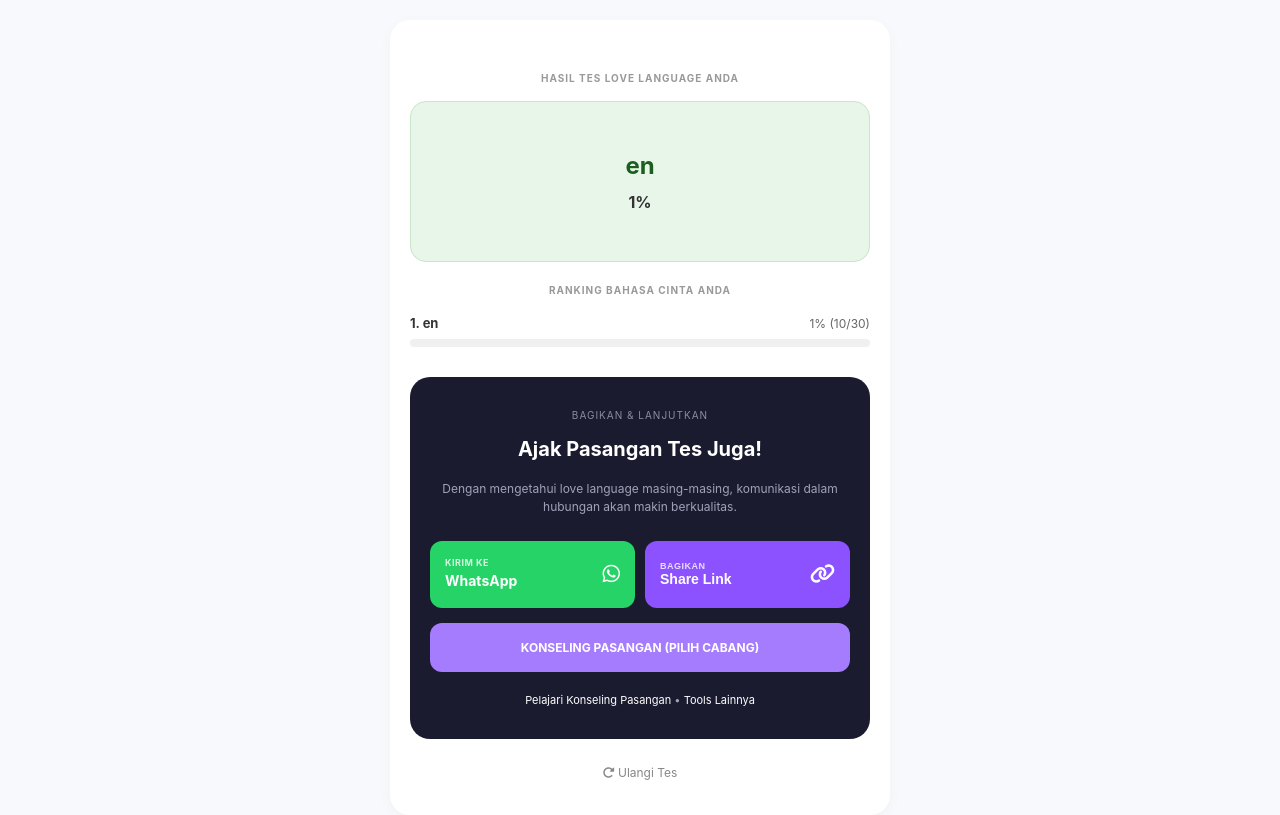
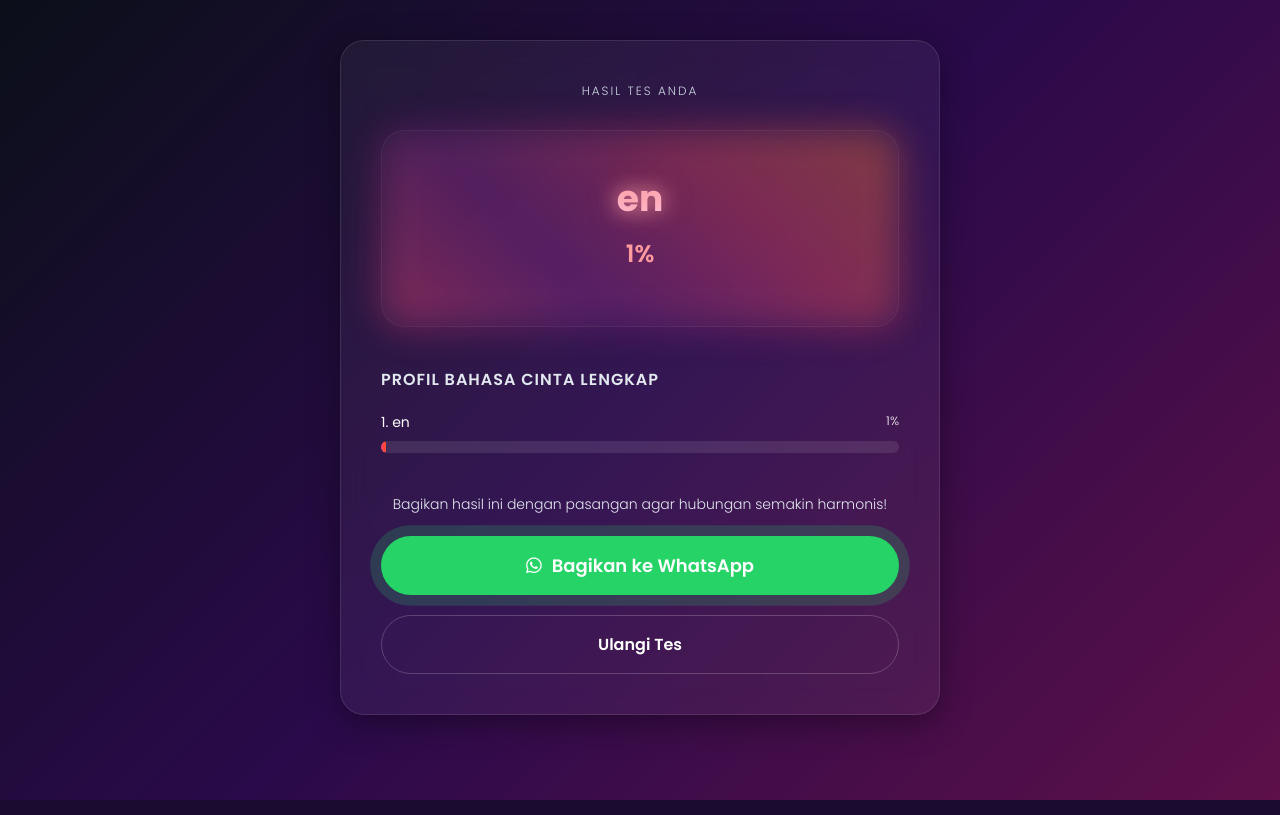
Before and after one commit to Illhm/Love_Language, a Flask app: template app/templates/result.html in a window 1280 px wide. Run offline with Flask 3, Linux system fonts and the light colour scheme; the template is opened without the code that fills it: most values are stand-ins (such as "Sample title", 1, 10 or a date in 2020).

Commit message:
Revamp Love Language Test UI with Modern Aesthetic
- Redesigned the entire application UI to use a "Modern & Romantic Aesthetic" featuring deep gradient backgrounds and glassmorphism cards.
- Implemented Google Fonts (Poppins).
- Updated the test page (`app/templates/test.html`) to use custom animated clickable cards instead of native radio buttons.
- Updated the results page (`app/templates/result.html`) with a glowing primary result title, animated progress bars for ranks, and a pulsating WhatsApp share button.
- Replaced hardcoded secret key in `app/app.py` with an environment variable.

```diff
--- a/app/app.py
+++ b/app/app.py
@@ -1,10 +1,11 @@
+import os
 import json
 import uuid
 from urllib.parse import quote
 from flask import Flask, render_template, request, redirect, url_for, session, flash
 
 app = Flask(__name__)
-app.secret_key = 'super_secret_key'  # In production, use a secure random key!
+app.secret_key = os.environ.get('SECRET_KEY', 'default_dev_key_only_change_in_prod')
 
 # Load questions from JSON
 with open('app/questions.json', 'r') as f:
--- a/app/static/style.css
+++ b/app/static/style.css
@@ -1,374 +1,381 @@
-/* Reset and Base Styles */
+@import url('https://fonts.googleapis.com/css2?family=Poppins:wght@300;400;600;700&display=swap');
+
 * {
-    box-sizing: border-box;
     margin: 0;
     padding: 0;
+    box-sizing: border-box;
 }
 
 body {
-    font-family: -apple-system, BlinkMacSystemFont, "Segoe UI", Roboto, Helvetica, Arial, sans-serif;
-    background-color: #f4f6f8;
-    color: #333;
-    line-height: 1.6;
+    font-family: 'Poppins', sans-serif;
+    background: linear-gradient(135deg, #0b0f19 0%, #2a0a4a 50%, #5d1049 100%);
+    background-attachment: fixed;
+    color: #ffffff;
+    min-height: 100vh;
+    display: flex;
+    justify-content: center;
+    align-items: flex-start; /* Changed from center to allow scrolling */
+    padding: 40px 20px;
 }
 
-.result-body {
-    background-color: #f8f9fc;
+.glass-container {
+    background: rgba(255, 255, 255, 0.05);
+    backdrop-filter: blur(16px);
+    -webkit-backdrop-filter: blur(16px);
+    border: 1px solid rgba(255, 255, 255, 0.1);
+    box-shadow: 0 8px 32px 0 rgba(0, 0, 0, 0.37);
+    border-radius: 24px;
+    padding: 40px;
+    width: 100%;
+    max-width: 600px;
+    margin: 0 auto;
+    animation: fadeInUp 0.8s ease-out forwards;
+    opacity: 0;
+    transform: translateY(20px);
 }
 
-.container, .result-container {
-    max-width: 500px;
-    margin: 0 auto;
-    padding: 20px;
+@keyframes fadeInUp {
+    to {
+        opacity: 1;
+        transform: translateY(0);
+    }
 }
 
-/* Home / Index */
-.hero {
+/* Typography */
+h1 {
+    font-weight: 700;
+    font-size: 28px;
+    margin-bottom: 10px;
     text-align: center;
-    background: white;
-    padding: 40px 20px;
-    border-radius: 16px;
-    box-shadow: 0 4px 12px rgba(0,0,0,0.05);
-    margin-top: 40px;
+    background: -webkit-linear-gradient(#ff9a9e, #fecfef);
+    -webkit-background-clip: text;
+    -webkit-text-fill-color: transparent;
 }
 
-.hero h1 {
-    color: #2c3e50;
-    margin-bottom: 10px;
+p {
+    font-weight: 300;
+    line-height: 1.6;
+    color: #e2e8f0;
 }
 
+/* Buttons */
 .btn {
     display: inline-block;
-    padding: 12px 24px;
-    border-radius: 8px;
+    width: 100%;
+    padding: 16px 24px;
+    border-radius: 50px;
+    border: none;
+    font-family: 'Poppins', sans-serif;
+    font-size: 16px;
+    font-weight: 600;
+    text-align: center;
     text-decoration: none;
-    font-weight: bold;
-    text-align: center;
     cursor: pointer;
-    border: none;
-    font-size: 16px;
+    transition: all 0.3s ease;
 }
 
 .btn-primary {
-    background-color: #651fff;
+    background: linear-gradient(90deg, #ff416c, #ff4b2b);
     color: white;
-    width: 100%;
-    margin-top: 20px;
+    box-shadow: 0 4px 15px rgba(255, 65, 108, 0.4);
 }
 
-/* Test UI */
-.test-container {
-    background: white;
-    border-radius: 16px;
-    box-shadow: 0 4px 12px rgba(0,0,0,0.05);
-    margin-top: 20px;
-    padding: 30px 20px;
+.btn-primary:hover {
+    transform: translateY(-3px) scale(1.02);
+    box-shadow: 0 8px 25px rgba(255, 65, 108, 0.6);
 }
 
-.test-container h1 {
+/* Specific to Index */
+.hero-subtitle {
     text-align: center;
-    font-size: 24px;
-    margin-bottom: 10px;
+    margin-bottom: 30px;
+    font-size: 14px;
+    opacity: 0.8;
 }
 
-.instruction-text {
-    text-align: center;
-    color: #666;
+.instructions-card {
+    background: rgba(0, 0, 0, 0.2);
+    padding: 20px;
+    border-radius: 16px;
+    margin-bottom: 20px;
     font-size: 14px;
-    margin-bottom: 20px;
 }
 
-/* Progress Bar Test */
-.progress-container {
-    background-color: #e0e0e0;
-    border-radius: 10px;
-    height: 8px;
-    width: 100%;
-    margin-bottom: 5px;
+.instructions-card ul {
+    margin-left: 20px;
+    margin-top: 10px;
 }
 
-.progress-bar {
-    background-color: #651fff;
+.instructions-card li {
+    margin-bottom: 8px;
+}
+
+.ethical-note {
+    background: rgba(255, 255, 255, 0.05);
+    border-left: 4px solid #ff9a9e;
+    padding: 15px;
+    border-radius: 8px;
+    font-size: 12px;
+    color: #cbd5e1;
+    margin-bottom: 30px;
+}
+
+/* Test Area */
+.test-header {
+    text-align: center;
+    margin-bottom: 30px;
+}
+
+.progress-wrapper {
+    background: rgba(255,255,255,0.1);
+    height: 8px;
+    border-radius: 10px;
+    margin-bottom: 10px;
+    overflow: hidden;
+}
+
+.progress-fill {
+    background: linear-gradient(90deg, #ff9a9e, #fecfef);
     height: 100%;
-    border-radius: 10px;
-    transition: width 0.3s ease;
+    width: 0%;
+    transition: width 0.4s ease;
 }
 
 .progress-text {
     text-align: right;
     font-size: 12px;
-    color: #888;
+    opacity: 0.7;
     margin-bottom: 30px;
 }
 
-/* A/B Questions */
 .question-block {
-    margin-bottom: 30px;
-    border-bottom: 1px solid #eee;
-    padding-bottom: 20px;
+    margin-bottom: 40px;
+    animation: fadeInUp 0.5s ease-out forwards;
 }
 
 .question-number {
-    font-weight: bold;
-    color: #555;
+    font-weight: 600;
+    color: #ff9a9e;
     margin-bottom: 15px;
-}
-
-.options-container {
-    display: flex;
-    flex-direction: column;
-    gap: 12px;
+    font-size: 14px;
+    text-transform: uppercase;
+    letter-spacing: 1px;
 }
 
 .option-card {
-    display: flex;
-    align-items: center;
-    padding: 15px;
-    border: 1px solid #ddd;
-    border-radius: 10px;
+    display: block;
+    background: rgba(255, 255, 255, 0.03);
+    border: 1px solid rgba(255, 255, 255, 0.1);
+    padding: 18px 20px;
+    border-radius: 16px;
+    margin-bottom: 12px;
     cursor: pointer;
-    transition: all 0.2s;
+    transition: all 0.3s ease;
+    position: relative;
+    overflow: hidden;
 }
 
 .option-card:hover {
-    background-color: #f9f9ff;
-    border-color: #651fff;
+    background: rgba(255, 255, 255, 0.08);
+    transform: translateY(-2px);
 }
 
 .option-card input[type="radio"] {
-    margin-right: 15px;
-    transform: scale(1.2);
-    accent-color: #651fff;
+    display: none; /* Hide default radio */
+}
+
+/* When selected */
+.option-card:has(input[type="radio"]:checked) {
+    background: rgba(255, 65, 108, 0.15);
+    border-color: #ff416c;
+    box-shadow: 0 0 15px rgba(255, 65, 108, 0.3);
 }
 
 .option-text {
     font-size: 15px;
-    color: #444;
+    color: #fff;
+    display: flex;
+    align-items: center;
 }
 
-/* Result UI */
-.result-container {
-    background: white;
-    border-radius: 20px;
-    box-shadow: 0 4px 15px rgba(0,0,0,0.03);
-    margin-top: 20px;
-    padding: 30px 20px;
+.option-card:has(input[type="radio"]:checked) .option-text {
+    color: #ff9a9e;
+    font-weight: 600;
 }
 
-.section-title {
+/* Flash Messages */
+.alert {
+    background: rgba(255, 65, 108, 0.2);
+    border: 1px solid #ff416c;
+    color: #ff9a9e;
+    padding: 15px;
+    border-radius: 10px;
+    margin-bottom: 20px;
     text-align: center;
-    font-size: 10px;
-    letter-spacing: 1px;
-    color: #999;
-    font-weight: bold;
-    margin: 20px 0 15px;
+    font-size: 14px;
 }
 
-.primary-card {
-    background-color: #e8f5e9;
-    border-radius: 16px;
-    padding: 30px 20px;
+/* Result Area */
+.result-header {
     text-align: center;
-    border: 1px solid #c8e6c9;
+    margin-bottom: 30px;
 }
 
-.icon-wrapper {
-    margin-bottom: 15px;
+.primary-lang-container {
+    text-align: center;
+    padding: 40px 20px;
+    background: rgba(255, 255, 255, 0.02);
+    border-radius: 24px;
+    border: 1px solid rgba(255, 255, 255, 0.05);
+    margin-bottom: 40px;
+    position: relative;
 }
 
-.icon-primary {
-    font-size: 32px;
-    color: #fbc02d;
+.primary-lang-container::before {
+    content: '';
+    position: absolute;
+    top: -2px; left: -2px; right: -2px; bottom: -2px;
+    background: linear-gradient(45deg, #ff416c, #8a2387, #e94057, #f27121);
+    z-index: -1;
+    filter: blur(20px);
+    opacity: 0.4;
+    border-radius: 26px;
+    animation: glowPulse 3s infinite alternate;
+}
+
+@keyframes glowPulse {
+    0% { opacity: 0.3; filter: blur(15px); }
+    100% { opacity: 0.6; filter: blur(25px); }
 }
 
 .primary-title {
-    color: #1b5e20;
-    font-size: 24px;
-    margin-bottom: 5px;
+    font-size: 36px;
+    font-weight: 700;
+    margin-bottom: 10px;
+    color: #fff;
+    text-shadow: 0 0 10px rgba(255,255,255,0.5);
+    animation: textGlow 2s infinite alternate;
 }
 
-.primary-percentage {
-    font-weight: bold;
-    font-size: 16px;
+@keyframes textGlow {
+    0% { text-shadow: 0 0 10px rgba(255,255,255,0.3); }
+    100% { text-shadow: 0 0 20px rgba(255,154,158,0.8), 0 0 30px rgba(255,154,158,0.6); }
+}
+
+.primary-percent {
+    font-size: 24px;
+    font-weight: 600;
+    color: #ff9a9e;
     margin-bottom: 15px;
 }
 
 .primary-desc {
-    font-size: 13px;
-    color: #555;
+    font-size: 14px;
+    opacity: 0.9;
+    max-width: 90%;
+    margin: 0 auto;
 }
 
-/* Ranking List */
-.ranking-list {
-    margin-bottom: 30px;
+/* Ranking Progress Bars */
+.rank-section {
+    margin-bottom: 40px;
+}
+
+.rank-title {
+    font-size: 16px;
+    font-weight: 600;
+    margin-bottom: 20px;
+    color: #e2e8f0;
+    text-transform: uppercase;
+    letter-spacing: 1px;
 }
 
 .rank-item {
-    margin-bottom: 15px;
+    margin-bottom: 20px;
 }
 
 .rank-header {
     display: flex;
     justify-content: space-between;
-    align-items: center;
-    margin-bottom: 5px;
-    font-size: 13px;
-    font-weight: bold;
-}
-
-.rank-name {
-    display: flex;
-    align-items: center;
-    color: #333;
-}
-
-.icon-small {
-    width: 20px;
-    margin-right: 8px;
-    text-align: center;
-}
-
-.rank-score {
-    color: #666;
-    font-weight: normal;
-    font-size: 12px;
+    font-size: 14px;
+    margin-bottom: 8px;
 }
 
 .rank-bar-bg {
-    background-color: #f0f0f0;
-    height: 8px;
-    border-radius: 4px;
+    background: rgba(255,255,255,0.1);
+    height: 12px;
+    border-radius: 10px;
     overflow: hidden;
 }
 
 .rank-bar-fill {
     height: 100%;
-    border-radius: 4px;
+    border-radius: 10px;
+    width: 0; /* Animated via JS */
+    transition: width 1.5s cubic-bezier(0.1, 0.8, 0.2, 1);
 }
 
-/* Colors for bars */
-.bg-green { background-color: #2e7d32; }
-.bg-purple { background-color: #651fff; }
-.bg-pink { background-color: #f50057; }
-.bg-red { background-color: #ff4081; }
-.bg-blue { background-color: #3d5afe; }
+/* Colors for the 5 bars */
+.color-0 { background: linear-gradient(90deg, #FF416C, #FF4B2B); }
+.color-1 { background: linear-gradient(90deg, #8E2DE2, #4A00E0); }
+.color-2 { background: linear-gradient(90deg, #f12711, #f5af19); }
+.color-3 { background: linear-gradient(90deg, #00b09b, #96c93d); }
+.color-4 { background: linear-gradient(90deg, #b20a2c, #fffbd5); }
 
-/* Action Card */
-.action-card {
-    background-color: #1a1b2f;
-    border-radius: 20px;
-    padding: 30px 20px;
+/* Share Button */
+.share-section {
     text-align: center;
-    color: white;
-    margin-top: 20px;
-}
-
-.action-subtitle {
-    font-size: 10px;
-    letter-spacing: 1px;
-    color: #8b8d9f;
-    margin-bottom: 10px;
-}
-
-.action-title {
-    font-size: 20px;
-    margin-bottom: 15px;
-}
-
-.action-desc {
-    font-size: 12px;
-    color: #a0a2b8;
-    margin-bottom: 25px;
-    line-height: 1.5;
-}
-
-.btn-group-row {
-    display: flex;
-    gap: 10px;
-    margin-bottom: 15px;
-}
-
-.btn-action {
-    flex: 1;
-    display: flex;
-    justify-content: space-between;
-    align-items: center;
-    padding: 15px;
-    border-radius: 12px;
-    text-decoration: none;
-    color: white;
-    border: none;
-    cursor: pointer;
-    text-align: left;
-}
-
-.btn-text {
-    display: flex;
-    flex-direction: column;
-}
-
-.btn-text small {
-    font-size: 9px;
-    font-weight: bold;
-    letter-spacing: 0.5px;
-    opacity: 0.8;
-}
-
-.btn-text span {
-    font-size: 14px;
-    font-weight: bold;
-}
-
-.btn-icon {
-    font-size: 20px;
 }
 
 .btn-wa {
-    background-color: #25d366;
+    background: #25D366;
+    color: white;
+    display: inline-flex;
+    align-items: center;
+    justify-content: center;
+    gap: 10px;
+    font-size: 18px;
+    padding: 16px 32px;
+    border-radius: 50px;
+    box-shadow: 0 4px 15px rgba(37, 211, 102, 0.4);
+    animation: waPulse 2s infinite;
+    text-decoration: none;
+    font-weight: 600;
 }
 
-.btn-share {
-    background-color: #8c52ff;
+.btn-wa:hover {
+    background: #1ebc5a;
+    transform: scale(1.05);
+    box-shadow: 0 8px 25px rgba(37, 211, 102, 0.6);
+    animation: none; /* Stop pulse on hover */
 }
 
-.btn-counseling {
-    display: block;
-    width: 100%;
-    background-color: #a67cff;
-    padding: 15px;
-    border-radius: 12px;
-    font-size: 12px;
-    font-weight: bold;
-    text-align: center;
-    margin-bottom: 20px;
-}
-
-.action-links {
-    font-size: 11px;
-    color: #a0a2b8;
-}
-
-.action-links a {
-    color: white;
-    text-decoration: none;
-}
-
-.reset-container {
-    text-align: center;
-    margin-top: 20px;
+@keyframes waPulse {
+    0% { box-shadow: 0 0 0 0 rgba(37, 211, 102, 0.7); }
+    70% { box-shadow: 0 0 0 15px rgba(37, 211, 102, 0); }
+    100% { box-shadow: 0 0 0 0 rgba(37, 211, 102, 0); }
 }
 
 .btn-reset {
-    color: #888;
-    text-decoration: none;
-    font-size: 12px;
+    background: transparent;
+    border: 1px solid rgba(255,255,255,0.2);
+    color: #fff;
+    margin-top: 20px;
+}
+.btn-reset:hover {
+    background: rgba(255,255,255,0.1);
 }
 
-.alert {
-    background-color: #ffebee;
-    color: #c62828;
-    padding: 10px;
-    border-radius: 8px;
-    margin-bottom: 20px;
-    font-size: 14px;
+@media (max-width: 600px) {
+    .glass-container {
+        padding: 25px 20px;
+        border-radius: 20px;
+    }
+    .primary-title {
+        font-size: 28px;
+    }
+    .btn-wa {
+        font-size: 16px;
+        width: 100%;
+    }
 }
--- a/app/templates/result.html
+++ b/app/templates/result.html
@@ -7,121 +7,75 @@
     <link rel="stylesheet" href="{{ url_for('static', filename='style.css') }}">
     <link rel="stylesheet" href="https://cdnjs.cloudflare.com/ajax/libs/font-awesome/6.4.0/css/all.min.css">
 </head>
-<body class="result-body">
-    <div class="result-container">
+<body>
+    <div class="glass-container">
 
-        <!-- Primary Love Language Card -->
-        <p class="section-title">HASIL TES LOVE LANGUAGE ANDA</p>
-        <div class="primary-card">
-            <div class="icon-wrapper">
-                {% if primary.language == 'Acts of Service' %}
-                    <i class="fa-solid fa-handshake-angle icon-primary"></i>
-                {% elif primary.language == 'Words of Affirmation' %}
-                    <i class="fa-regular fa-comment-dots icon-primary"></i>
-                {% elif primary.language == 'Receiving Gifts' %}
-                    <i class="fa-solid fa-gift icon-primary"></i>
-                {% elif primary.language == 'Physical Touch' %}
-                    <i class="fa-solid fa-heart icon-primary"></i>
-                {% elif primary.language == 'Quality Time' %}
-                    <i class="fa-solid fa-clock icon-primary"></i>
-                {% endif %}
-            </div>
+        <div class="result-header">
+            <p style="font-size: 12px; letter-spacing: 2px; text-transform: uppercase; color: #cbd5e1;">Hasil Tes Anda</p>
+        </div>
+
+        <!-- Glowing Primary Card -->
+        <div class="primary-lang-container">
             <h1 class="primary-title">{{ primary.language }}</h1>
-            <p class="primary-percentage">{{ primary.percentage }}%</p>
+            <div class="primary-percent">{{ primary.percentage }}%</div>
             <p class="primary-desc">
                 {% if primary.language == 'Acts of Service' %}
-                    Anda merasa paling dicintai ketika pasangan membantu dan melakukan sesuatu untuk Anda. Tindakan nyata berbicara lebih keras dari kata-kata.
+                    Tindakan nyata berbicara lebih keras dari kata-kata. Anda merasa sangat dicintai saat pasangan membantu meringankan beban Anda tanpa diminta.
                 {% elif primary.language == 'Words of Affirmation' %}
-                    Anda merasa paling dicintai ketika mendengar pujian, kata-kata apresiasi, dan ungkapan kasih sayang verbal.
+                    Kata-kata memiliki kekuatan magis bagi Anda. Anda merasa paling dicintai melalui pujian tulus, apresiasi, dan kalimat cinta verbal.
                 {% elif primary.language == 'Receiving Gifts' %}
-                    Anda merasa paling dicintai melalui pemberian hadiah, yang bagi Anda adalah simbol nyata dari pemikiran dan usaha pasangan.
+                    Bagi Anda, hadiah adalah simbol visual dari cinta. Anda merasa dicintai saat melihat usaha dan pikiran pasangan dalam memberikan sesuatu yang bermakna.
                 {% elif primary.language == 'Physical Touch' %}
-                    Anda merasa paling dicintai melalui sentuhan fisik yang penuh kasih, seperti pelukan, ciuman, dan berpegangan tangan.
+                    Sentuhan fisik adalah pelukan emosional bagi Anda. Anda merasa paling terhubung melalui pelukan, genggaman tangan, dan kedekatan fisik.
                 {% elif primary.language == 'Quality Time' %}
-                    Anda merasa paling dicintai ketika pasangan memberikan perhatian penuh dan waktu berkualitas bersama Anda tanpa gangguan.
+                    Perhatian penuh tak terbagi adalah cinta sejati. Anda merasa paling dihargai saat pasangan meluangkan waktu khusus untuk Anda tanpa gangguan.
                 {% endif %}
             </p>
         </div>
 
-        <!-- Ranking Section -->
-        <p class="section-title">RANKING BAHASA CINTA ANDA</p>
-        <div class="ranking-list">
+        <!-- Animated Ranking Section -->
+        <div class="rank-section">
+            <h3 class="rank-title">Profil Bahasa Cinta Lengkap</h3>
+
             {% for r in results %}
             <div class="rank-item">
                 <div class="rank-header">
-                    <span class="rank-name">
-                        {% if r.language == 'Acts of Service' %}
-                            <i class="fa-solid fa-handshake-angle icon-small" style="color: #2e7d32;"></i>
-                        {% elif r.language == 'Words of Affirmation' %}
-                            <i class="fa-regular fa-comment-dots icon-small" style="color: #651fff;"></i>
-                        {% elif r.language == 'Receiving Gifts' %}
-                            <i class="fa-solid fa-gift icon-small" style="color: #f50057;"></i>
-                        {% elif r.language == 'Physical Touch' %}
-                            <i class="fa-solid fa-heart icon-small" style="color: #ff4081;"></i>
-                        {% elif r.language == 'Quality Time' %}
-                            <i class="fa-solid fa-clock icon-small" style="color: #3d5afe;"></i>
-                        {% endif %}
-                        {{ loop.index }}. {{ r.language }}
-                    </span>
-                    <span class="rank-score">{{ r.percentage }}% ({{ r.score }}/30)</span>
+                    <span>{{ loop.index }}. {{ r.language }}</span>
+                    <span style="opacity: 0.8; font-size: 12px;">{{ r.percentage }}%</span>
                 </div>
                 <div class="rank-bar-bg">
-                    <div class="rank-bar-fill
-                        {% if r.language == 'Acts of Service' %} bg-green
-                        {% elif r.language == 'Words of Affirmation' %} bg-purple
-                        {% elif r.language == 'Receiving Gifts' %} bg-pink
-                        {% elif r.language == 'Physical Touch' %} bg-red
-                        {% elif r.language == 'Quality Time' %} bg-blue
-                        {% endif %}"
-                        style="width: {{ r.percentage }}%;"></div>
+                    <!-- Progress bar fills are animated in JS to slide from 0 -->
+                    <div class="rank-bar-fill color-{{ loop.index0 }}" data-width="{{ r.percentage }}%"></div>
                 </div>
             </div>
             {% endfor %}
         </div>
 
         <!-- Action Card -->
-        <div class="action-card">
-            <p class="action-subtitle">BAGIKAN & LANJUTKAN</p>
-            <h2 class="action-title">Ajak Pasangan Tes Juga!</h2>
-            <p class="action-desc">Dengan mengetahui love language masing-masing, komunikasi dalam hubungan akan makin berkualitas.</p>
+        <div class="share-section">
+            <p style="font-size: 14px; margin-bottom: 20px;">Bagikan hasil ini dengan pasangan agar hubungan semakin harmonis!</p>
 
-            <div class="btn-group-row">
-                <a href="{{ wa_link }}" target="_blank" class="btn-action btn-wa">
-                    <div class="btn-text">
-                        <small>KIRIM KE</small>
-                        <span>WhatsApp</span>
-                    </div>
-                    <i class="fa-brands fa-whatsapp btn-icon"></i>
-                </a>
-                <button onclick="copyLink()" class="btn-action btn-share">
-                    <div class="btn-text">
-                        <small>BAGIKAN</small>
-                        <span>Share Link</span>
-                    </div>
-                    <i class="fa-solid fa-link btn-icon"></i>
-                </button>
-            </div>
-
-            <a href="#" class="btn-action btn-counseling">
-                KONSELING PASANGAN (PILIH CABANG)
+            <a href="{{ wa_link }}" target="_blank" class="btn btn-wa">
+                <i class="fa-brands fa-whatsapp"></i> Bagikan ke WhatsApp
             </a>
 
-            <div class="action-links">
-                <a href="#">Pelajari Konseling Pasangan</a> • <a href="#">Tools Lainnya</a>
-            </div>
-        </div>
-
-        <div class="reset-container">
-            <a href="{{ url_for('reset') }}" class="btn-reset"><i class="fa-solid fa-rotate-right"></i> Ulangi Tes</a>
+            <form action="{{ url_for('reset') }}" method="GET">
+                <button type="submit" class="btn btn-reset">Ulangi Tes</button>
+            </form>
         </div>
 
     </div>
 
     <script>
-        function copyLink() {
-            navigator.clipboard.writeText(window.location.origin);
-            alert("Link telah disalin!");
-        }
+        // Trigger progress bar animations on load
+        window.addEventListener('load', () => {
+            setTimeout(() => {
+                const bars = document.querySelectorAll('.rank-bar-fill');
+                bars.forEach(bar => {
+                    bar.style.width = bar.getAttribute('data-width');
+                });
+            }, 300); // slight delay for visual effect
+        });
     </script>
 </body>
 </html>
```
Also changed, not shown: app/templates/index.html (+18 -22 lines), app/templates/test.html (+14 -25 lines).
